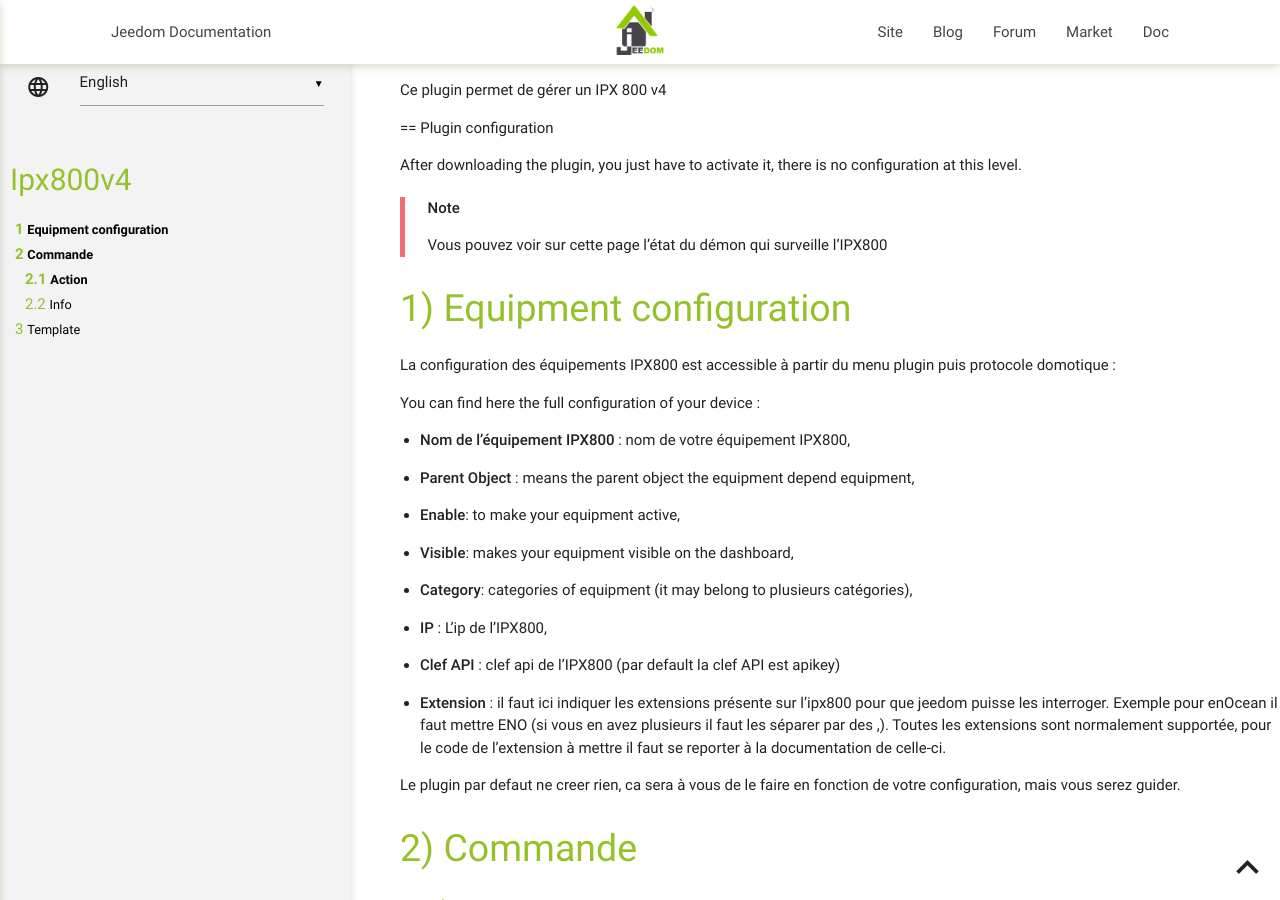
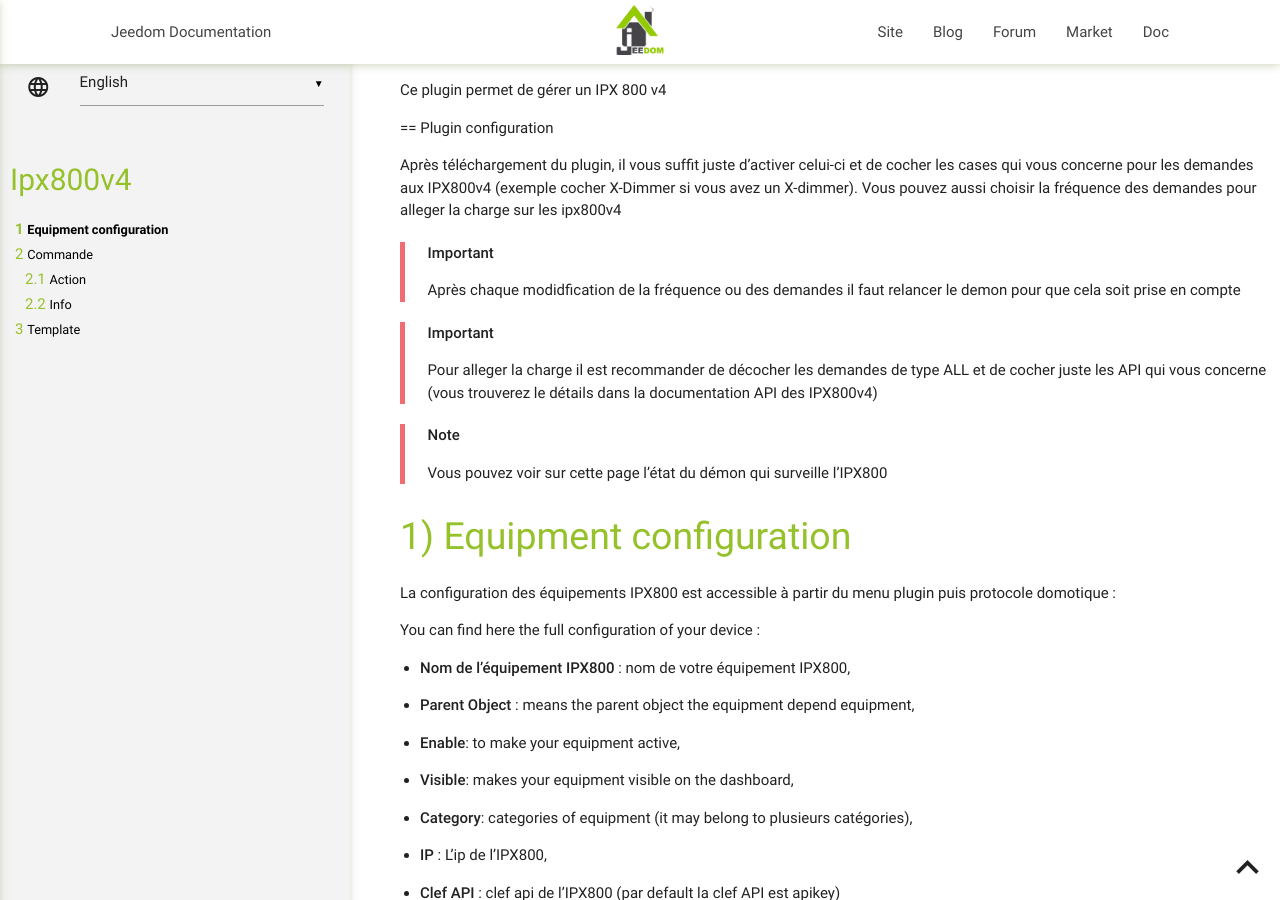
Before and after one commit to jeedom/plugin-ipx800v4, a Jekyll site: the page built from docs/en_US/index.md, in a window 1280 px wide and 900 px high. Built offline with Jekyll 4.4.1, drawn with Linux system fonts in a browser that asks for light colours; our own code applies the rules of GitHub Pages for plain Markdown files.

Commit message:
[ROBOT] Action all

```diff
--- a/docs/en_US/index.md
+++ b/docs/en_US/index.md
@@ -2,8 +2,15 @@ Ce plugin permet de gérer un IPX 800 v4
 
 == Plugin configuration
 
-After downloading the plugin, you just have to activate it,
-there is no configuration at this level.
+Après téléchargement du plugin, il vous suffit juste d’activer celui-ci et de cocher les cases qui vous concerne pour les demandes aux IPX800v4 (exemple cocher X-Dimmer si vous avez un X-dimmer). Vous pouvez aussi choisir la fréquence des demandes pour alleger la charge sur les ipx800v4
+
+> **Important**
+>
+> Après chaque modidfication de la fréquence ou des demandes il faut relancer le demon pour que cela soit prise en compte
+
+> **Important**
+>
+> Pour alleger la charge il est recommander de décocher les demandes de type ALL et de cocher juste les API qui vous concerne (vous trouverez le détails dans la documentation API des IPX800v4)
 
 > **Note**
 >
```
Also changed, not shown: docs/en_US/changelog.md (+2 -0 lines), docs/es_ES/changelog.md (+2 -0 lines), docs/es_ES/index.md (+9 -2 lines).
